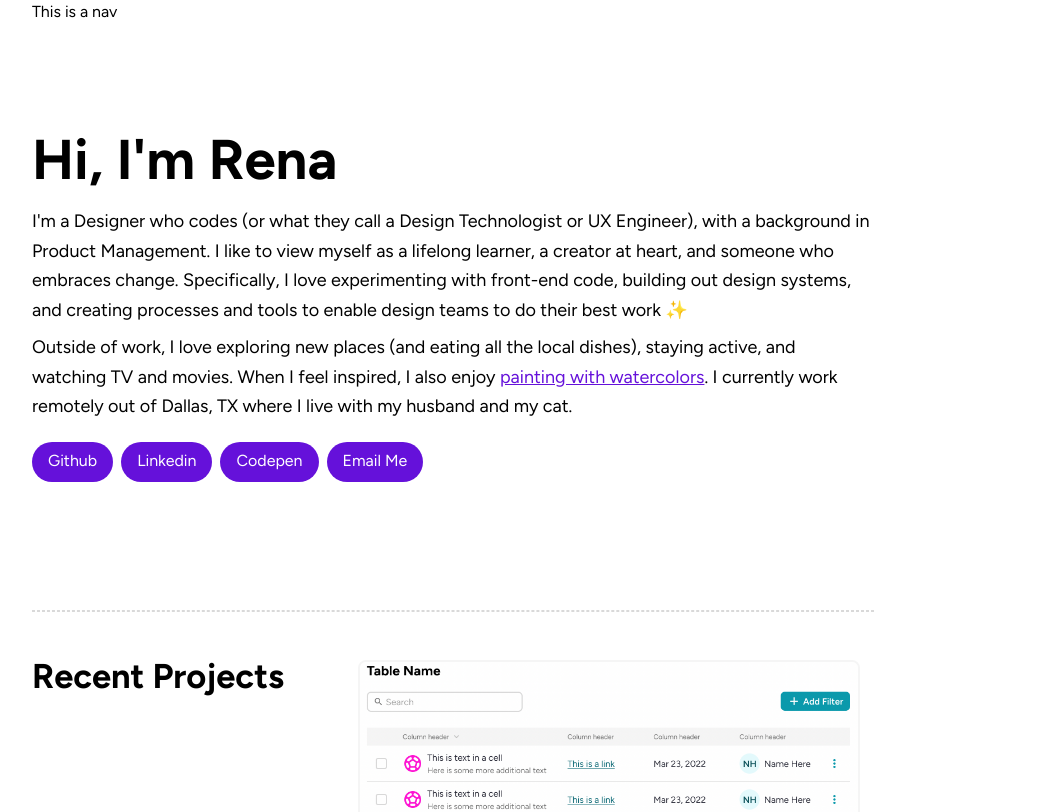
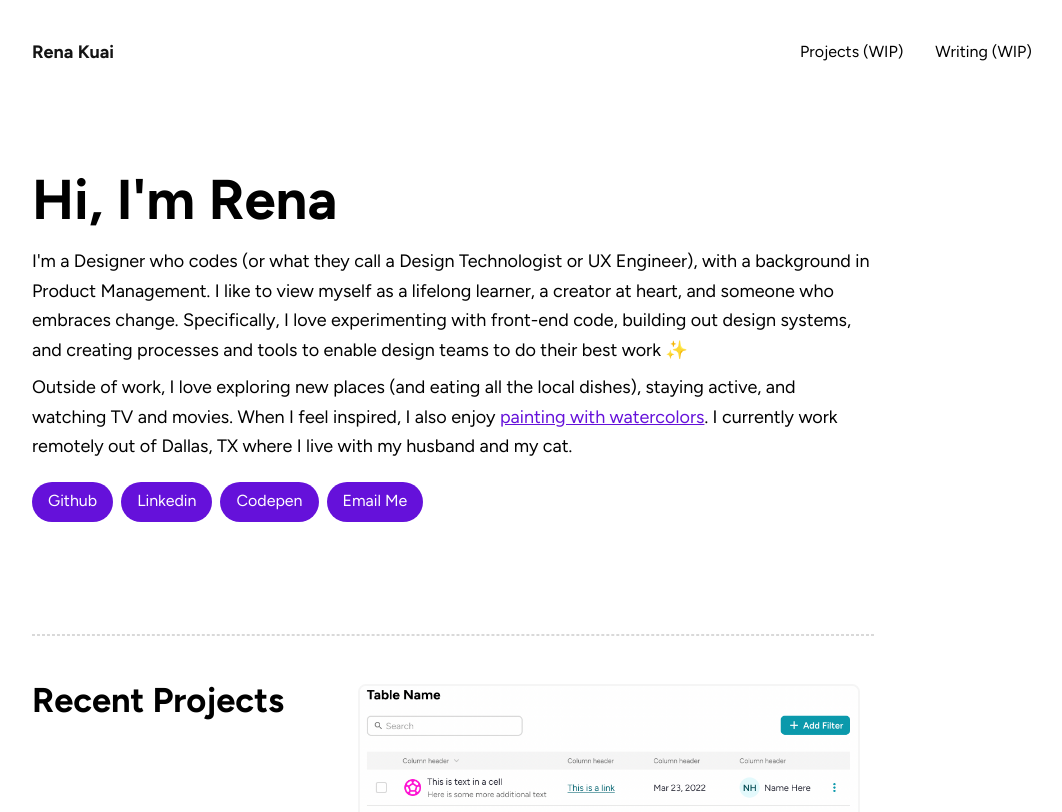
Before and after one commit to renakuai/renakuai.com, a React (Create React App) app: page / in a window 1280 px wide. Shown: the top 812 px of the page, without its empty margins (108-1170 px from the left). Built offline with nearby package versions, Linux system fonts and the light colour scheme.

Commit message:
Finished nav

```diff
--- a/src/components/design-system/page/_page.scss
+++ b/src/components/design-system/page/_page.scss
@@ -3,6 +3,6 @@
 
 .Page {
   max-width: 840px;
-  margin-top: 6rem;
+  margin-top: 5rem;
   margin-bottom: 6rem;
 }
--- a/src/components/home/_home.scss
+++ b/src/components/home/_home.scss
@@ -10,5 +10,5 @@
 }
 
 section.Intro {
-  margin-bottom: 8rem;
+  margin-bottom: 7rem;
 }
--- a/src/components/home/recents/_recents.scss
+++ b/src/components/home/recents/_recents.scss
@@ -1,7 +1,7 @@
 @import '../../../styles/_themes.scss';
 
 .Recents {
-  margin-top: 4rem;
+  margin-top: 3rem;
 }
 
 .RowLayout {
--- a/src/components/nav/Nav.js
+++ b/src/components/nav/Nav.js
@@ -1,9 +1,19 @@
 import React from 'react';
+import './_nav.scss';
 
 function Nav() {
   return (
-    <nav>
-      This is a nav
+    <nav className="Top">
+      <div className="Left">
+        <h5><a href="https://www.renakuai.com">Rena Kuai</a></h5>
+      </div>
+
+      <div className="Right">
+        <ul>
+          <li>Projects (WIP)</li>
+          <li>Writing (WIP)</li>
+        </ul>
+      </div>
     </nav>
   );
 }
--- /dev/null
+++ b/src/components/nav/_nav.scss
@@ -0,0 +1,30 @@
+@import '../../styles/_themes.scss';
+
+nav.Top {
+  margin-top: 1.5rem;
+  display: flex;
+  flex-direction: row;
+  justify-content: space-between;
+  align-items: center;
+
+  ul {
+    list-style: none;
+    display: flex;
+    flex-direction: row;
+    gap: 2rem;
+  }
+}
+
+nav.Top a {
+  color: var(--color-font-primary);
+  text-decoration: none;
+
+  &:hover {
+    text-decoration: underline;
+  }
+
+  &:visited {
+    color: var(--color-font-primary);
+    text-decoration: none;
+  }
+}
```
